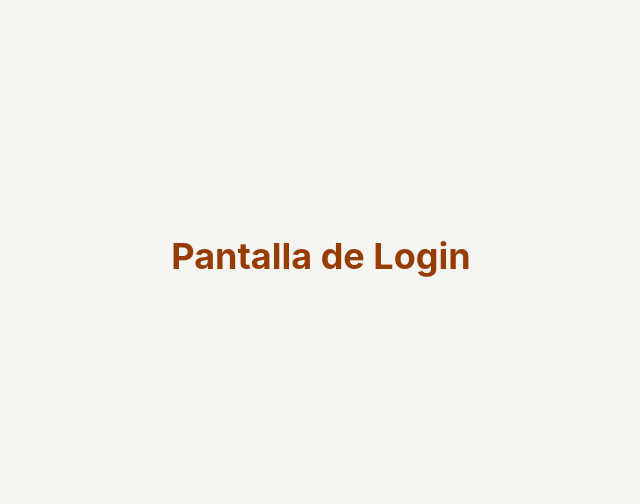
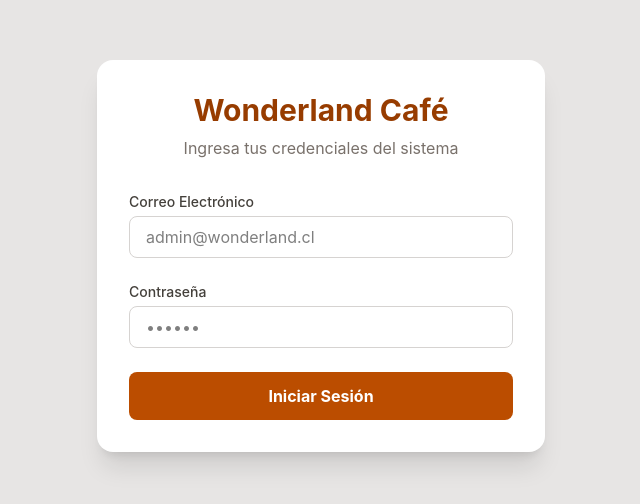
Before and after one commit to ignhenriquezg/wonderland-cafe-frontend, a React (Vite) app: page /login in a window 1280 px wide. Shown: the part 144-648 px from the top of the page, without its empty margins (319-959 px from the left). Built offline with nearby package versions, Linux system fonts and the light colour scheme.

Commit message:
Diseño visual de la pantalla de login con Tailwind y captura de estados

```diff
--- a/src/pages/Login.tsx
+++ b/src/pages/Login.tsx
@@ -1,7 +1,69 @@
+import { useState } from 'react';
+
 export default function Login() {
+  const [correo, setCorreo] = useState('');
+  const [password, setPassword] = useState('');
+
+  const handleLogin = (e: React.FormEvent) => {
+    e.preventDefault();
+    console.log("Intentando iniciar sesión con:", correo, password);
+  };
+
   return (
-    <div className="min-h-screen bg-stone-100 flex items-center justify-center">
-      <h1 className="text-4xl font-bold text-amber-800">Pantalla de Login</h1>
+    <div className="min-h-screen bg-stone-200 flex items-center justify-center p-4">
+
+      {/* Tarjeta de Login */}
+      <div className="bg-white p-8 rounded-2xl shadow-xl w-full max-w-md">
+
+        {/* Cabecera */}
+        <div className="text-center mb-8">
+          <h1 className="text-3xl font-bold text-amber-800">Wonderland Café</h1>
+          <p className="text-stone-500 mt-2">Ingresa tus credenciales del sistema</p>
+        </div>
+
+        {/* Formulario */}
+        <form onSubmit={handleLogin} className="space-y-6">
+
+          {/* Input de Correo */}
+          <div>
+            <label className="block text-sm font-medium text-stone-700 mb-1">
+              Correo Electrónico
+            </label>
+            <input
+              type="email"
+              value={correo}
+              onChange={(e) => setCorreo(e.target.value)}
+              className="w-full px-4 py-2 border border-stone-300 rounded-lg focus:ring-2 focus:ring-amber-500 focus:border-amber-500 outline-none transition-colors"
+              placeholder="admin@wonderland.cl"
+              required
+            />
+          </div>
+
+          {/* Input de Contraseña */}
+          <div>
+            <label className="block text-sm font-medium text-stone-700 mb-1">
+              Contraseña
+            </label>
+            <input
+              type="password"
+              value={password}
+              onChange={(e) => setPassword(e.target.value)}
+              className="w-full px-4 py-2 border border-stone-300 rounded-lg focus:ring-2 focus:ring-amber-500 focus:border-amber-500 outline-none transition-colors"
+              placeholder="••••••"
+              required
+            />
+          </div>
+
+          {/* Botón de Envío */}
+          <button
+            type="submit"
+            className="w-full bg-amber-700 hover:bg-amber-800 text-white font-bold py-3 px-4 rounded-lg transition-colors duration-200 cursor-pointer"
+          >
+            Iniciar Sesión
+          </button>
+
+        </form>
+      </div>
     </div>
-  )
+  );
 }
```
